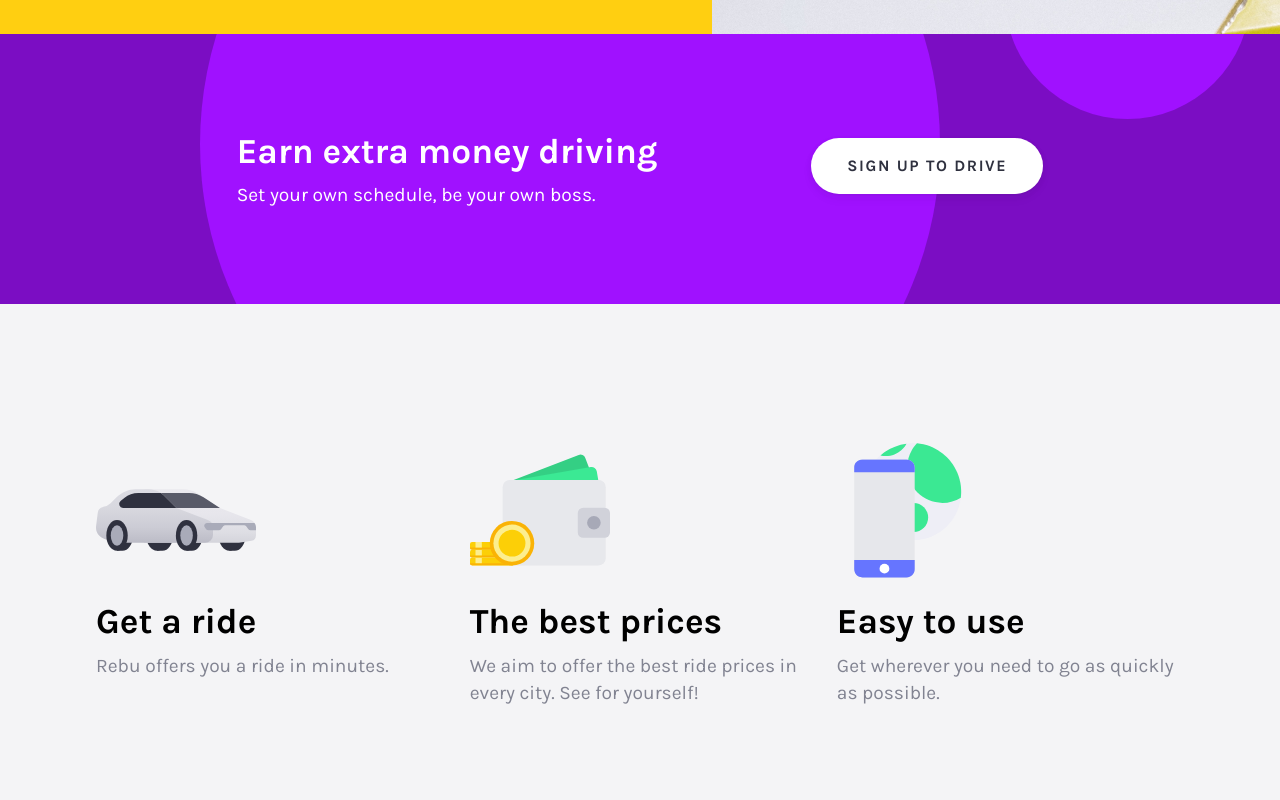
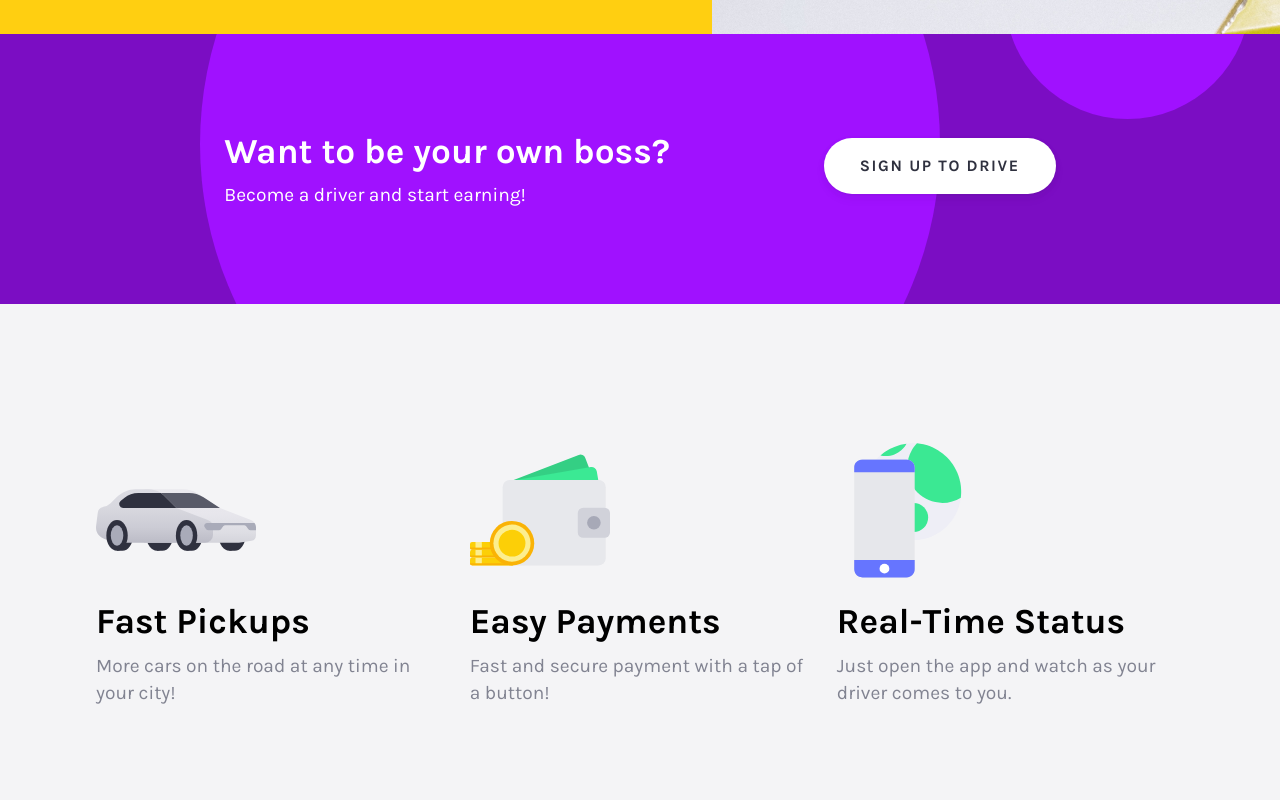
Before and after one commit to rradfar/rebu, a website: page index.html in a window 1280 px wide. Shown: the part 820-1620 px from the top of the page. Drawn offline with Linux system fonts and the light colour scheme.

Commit message:
Minor copy edit

```diff
--- a/index.html
+++ b/index.html
@@ -36,7 +36,7 @@
   </nav>
   <div class="hero-wrapper">
     <div class="hero-copy-container">
-      <h1>The fast, affordable way to ride.</h1>
+      <h1>Everyday life, made simple.</h1>
       <p>Download the Rebu app</p>
       <div class="app-badge-container">
         <a class="app-badge app-badge-apple" href="#"><img src="./assets/app-badge-apple.svg"
@@ -52,8 +52,8 @@
   </div>
   <div class="drive-cta-wrapper">
     <div class="drive-cta-copy">
-      <h3>Earn extra money driving</h3>
-      <p>Set your own schedule, be your own boss.</p>
+      <h3>Want to be your own boss?</h3>
+      <p>Become a driver and start earning!</p>
     </div>
     <div class="drive-cta-button">
       <a href="#">Sign up to drive</a>
@@ -65,22 +65,22 @@
     <div class="feature">
       <img src="./assets/feature-car.svg" alt="" class="feature-image">
       <div class="feature-copy">
-        <h3>Get a ride</h3>
-        <p>Rebu offers you a ride in minutes.</p>
+        <h3>Fast Pickups</h3>
+        <p>More cars on the road at any time in your city!</p>
       </div>
     </div>
     <div class="feature">
       <img src="./assets/feature-coin.svg" alt="" class="feature-image">
       <div class="feature-copy">
-        <h3>The best prices</h3>
-        <p>We aim to offer the best ride prices in every city. See for yourself!</p>
+        <h3>Easy Payments</h3>
+        <p>Fast and secure payment with a tap of a button!</p>
       </div>
     </div>
     <div class="feature">
       <img src="./assets/feature-phone.svg" alt="" class="feature-image">
       <div class="feature-copy">
-        <h3>Easy to use</h3>
-        <p>Get wherever you need to go as quickly as possible.</p>
+        <h3>Real-Time Status</h3>
+        <p>Just open the app and watch as your driver comes to you.</p>
       </div>
     </div>
   </div>
@@ -98,7 +98,7 @@
       <img src="./assets/value-car.svg" alt="" class="value-image">
       <div class="value-copy">
         <h3>Safe and convenient</h3>
-        <p>Moving with Rebu is easy, convenient and fast.</p>
+        <p>With geo-tracked journeys and identified drivers.</p>
       </div>
     </div>
     <div class="value">
@@ -111,7 +111,7 @@
     <div class="value">
       <img src="./assets/value-phone.svg" alt="" class="value-image">
       <div class="value-copy">
-        <h3>Always there for you</h3>
+        <h3>We're here for you</h3>
         <p>Get fast support, whenever you need it.</p>
       </div>
     </div>
```
